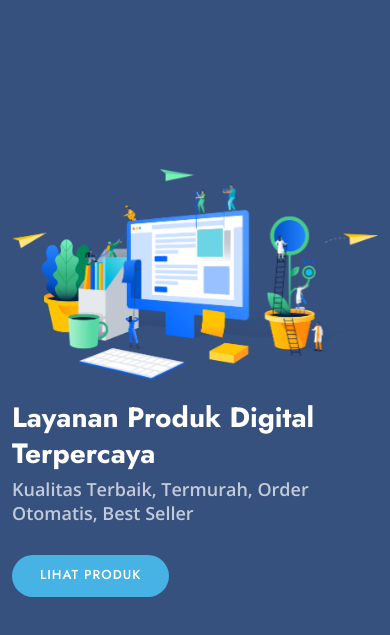
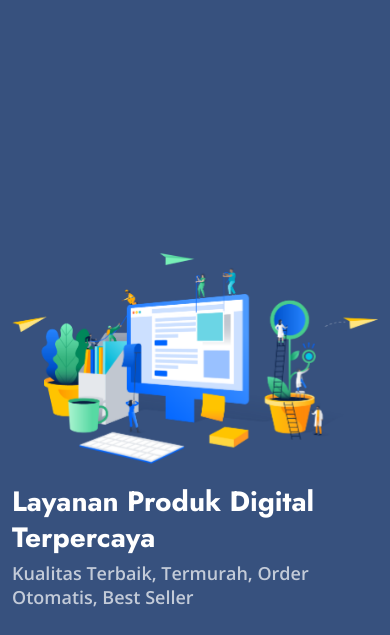
Before and after one commit to jt-store/js-store.github.io, a plain HTML site: page index.html in a window 390 px wide. Shown: the part 71-706 px from the top of the page. Drawn offline with nearby package versions, Linux system fonts and the light colour scheme.

Commit message:
Update main.css

```diff
--- a/assets/css/main.css
+++ b/assets/css/main.css
@@ -909,6 +909,9 @@ section,
 }
 
 @media (max-width: 640px) {
+  .hero {
+    min-height: 120vh;
+  }
   .hero h1 {
     font-size: 28px;
     line-height: 36px;
```
